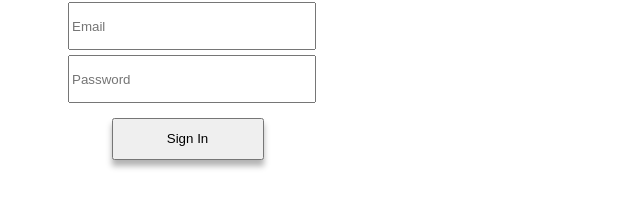
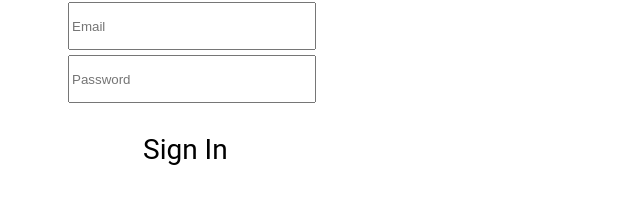
Before and after one commit to BenLanden/Comp322, a website: page BandFinder/www/sign_in.html in a window 1280 px wide. Shown: the part 337-544 px from the top of the page, without its empty margins (0-640 px from the left). Drawn offline with Linux system fonts and the light colour scheme.

Commit message:
Update sign_in.html

```diff
--- a/BandFinder/www/sign_in.html
+++ b/BandFinder/www/sign_in.html
@@ -12,8 +12,8 @@
 </head>
 <body>
     <img src="images/bandfinder_logo.png" />
-    <input class="email" placeholder="Email "type="text" />
+    <input class="email" placeholder="Email" type="text" />
     <input class="password" placeholder="Password" type="text" />
-    <button type="button">Sign In</button>
+    <a href="homepage.html"><h1>Sign In</h1></a>
 </body>
 </html>
```
